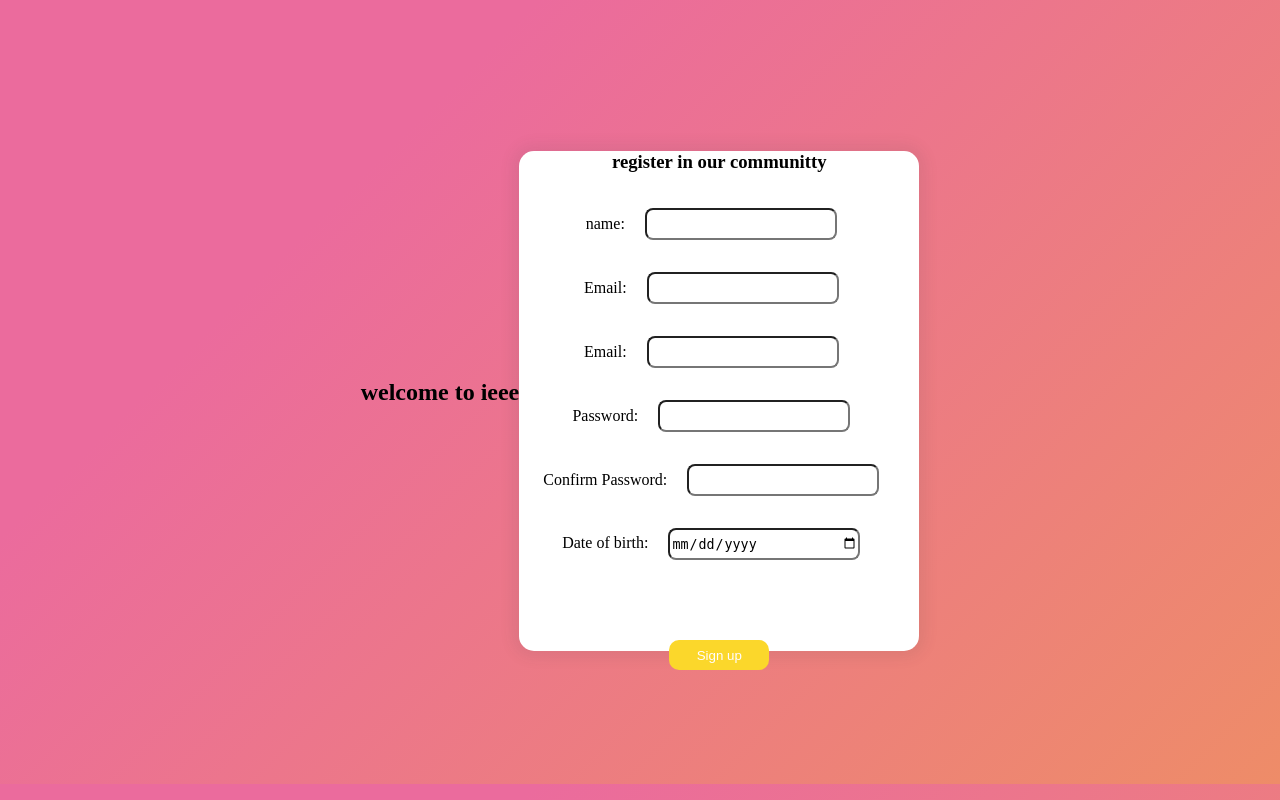
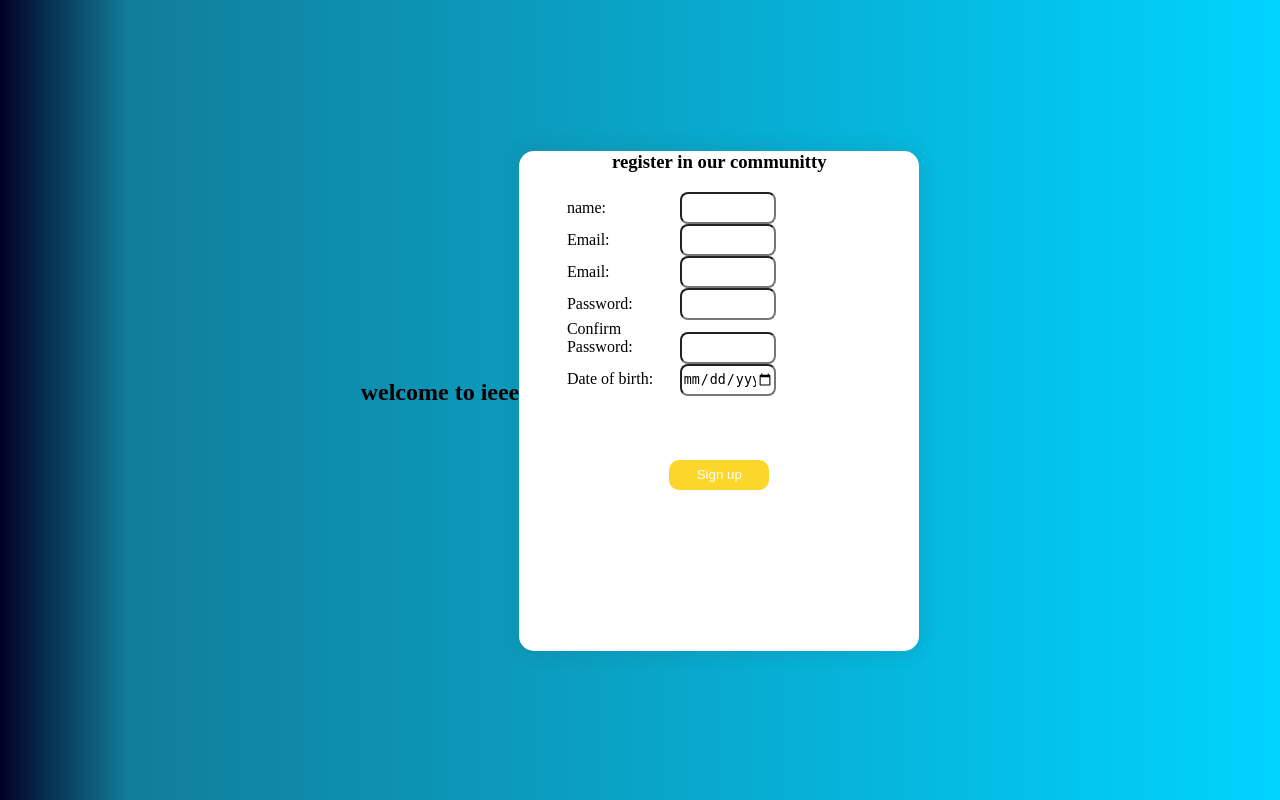
Before and after one commit to Mr-koanti/Mr-koanti.github.io, a PHP site: page /singup.html in a window 1280 px wide. Run offline with PHP 8.4, Linux system fonts and the light colour scheme.

Commit message:
Update style.css

```diff
--- a/MYProjects/loginpage/style.css
+++ b/MYProjects/loginpage/style.css
@@ -2,8 +2,9 @@
     box-sizing: border-box;
 }
 body{
-    background-color: #ee8c68;
-    background-image: linear-gradient(315deg, #ee8c68 0%, #eb6b9d 74%);
+
+    background: rgb(2,0,36);
+    background: linear-gradient(90deg, rgba(2,0,36,1) 0%, rgba(17,125,154,1) 10%, rgba(0,212,255,1) 100%);
     background-size: cover;
     background-position: center center;
     display: flex;
@@ -48,7 +49,44 @@ form input{
     align-content: center;
     align-items: center;
     }
+    input{
+    margin: 1.5rem;
+    width: 12rem;
+    height: 2rem;
+    border-radius: 8px;
+    align
+}
+form {
+  width: 80%;
+  margin: 0 auto;
+}
 
+label,
+input {
+  /* In order to define widths */
+  display: inline-block;
+}
+
+label {
+  width: 30%;
+  /* Positions the label text beside the input */
+  text-align: right;
+}
+
+label+input {
+  width: 30%;
+  /* Large margin-right to force the next element to the new-line
+           and margin-left to create a gutter between the label and input */
+  margin: 0 30% 0 4%;
+}
+
+
+/* Only the submit button is matched by this selector,
+       but to be sure you could use an id or class for that button */
+
+input+input {
+  float: right;
+}
 label{
     margin: 0px;
     padding:0px;
```
